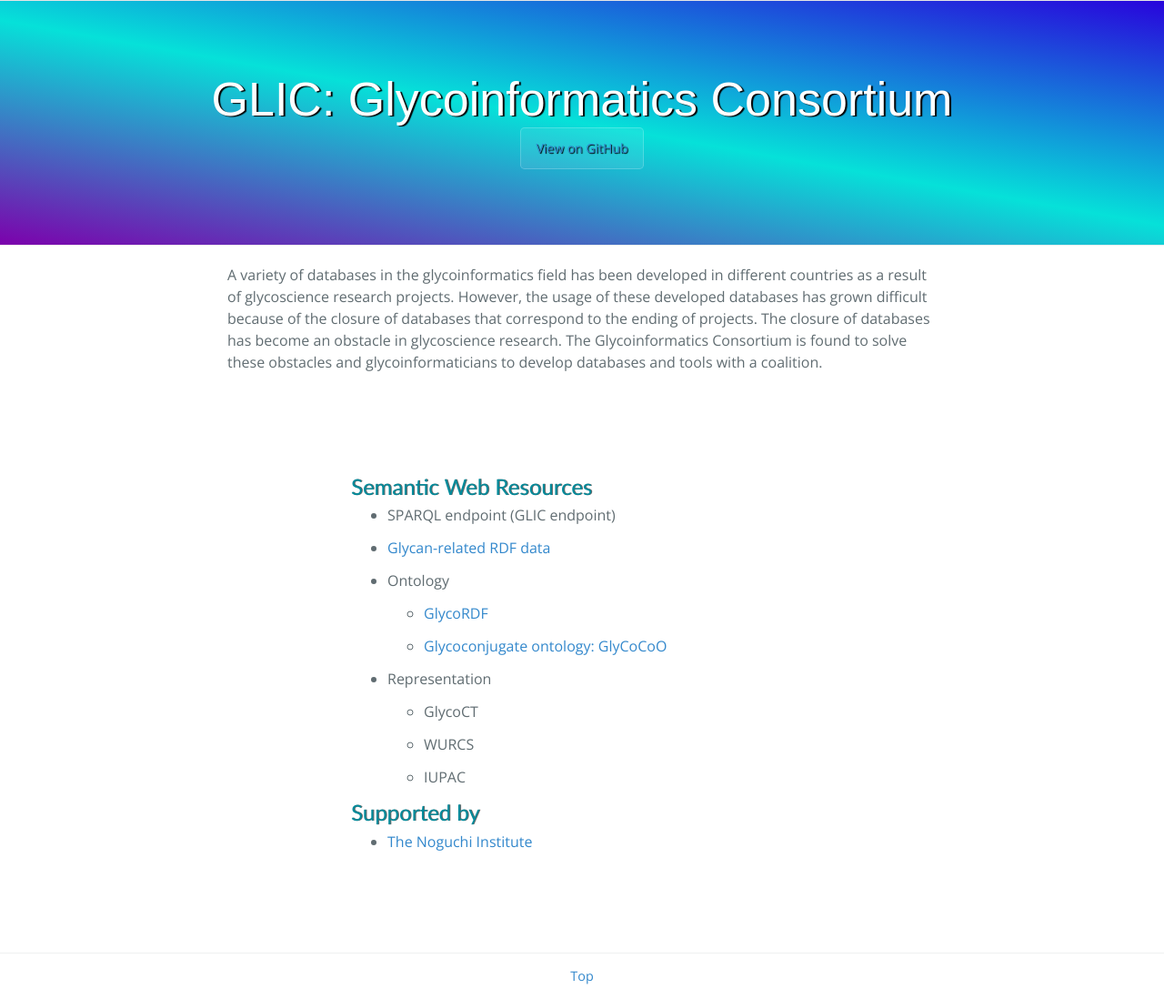
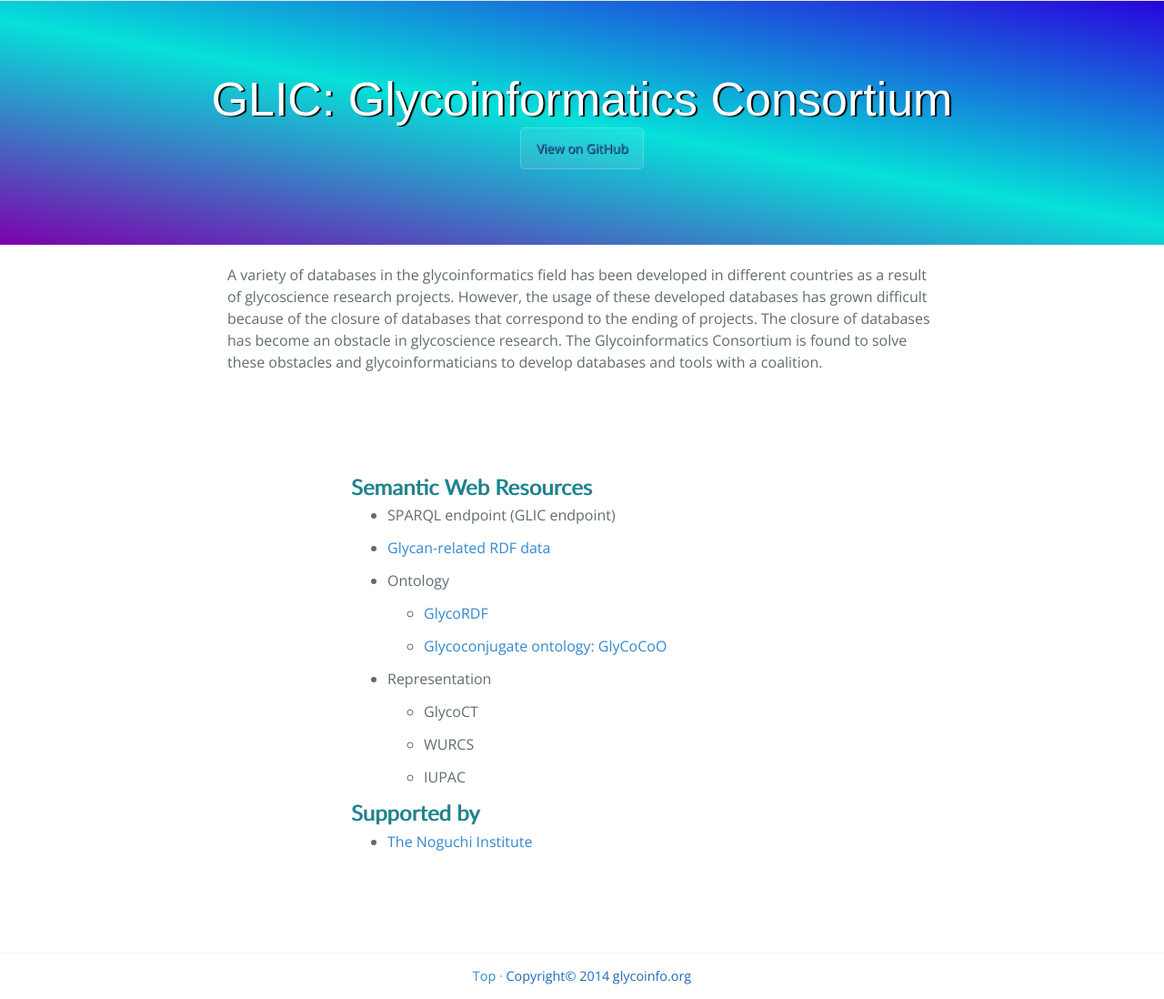
Before and after one commit to glycoinfo/www, a Jekyll site: the page built from index.md, in a window 1280 px wide. Shown: the whole page at 91% size. Built offline with Jekyll 4.4.1, drawn with Linux system fonts in a browser that asks for light colours; nearby versions of some CDN libraries; a script that is not in the unit is left out.

Commit message:
Update menu.html

```diff
--- a/_includes/menu.html
+++ b/_includes/menu.html
@@ -4,5 +4,6 @@
         <div class="additional">
           <ul id="menu-main-menu" class="additional">
             <li class="menu-item"><a href="{{ site.url }}/" >Top</a></li>
+            <li class="menu-item"><a>Copyright&copy; 2014 glycoinfo.org</a></li>
           </ul>
         </div>
```
